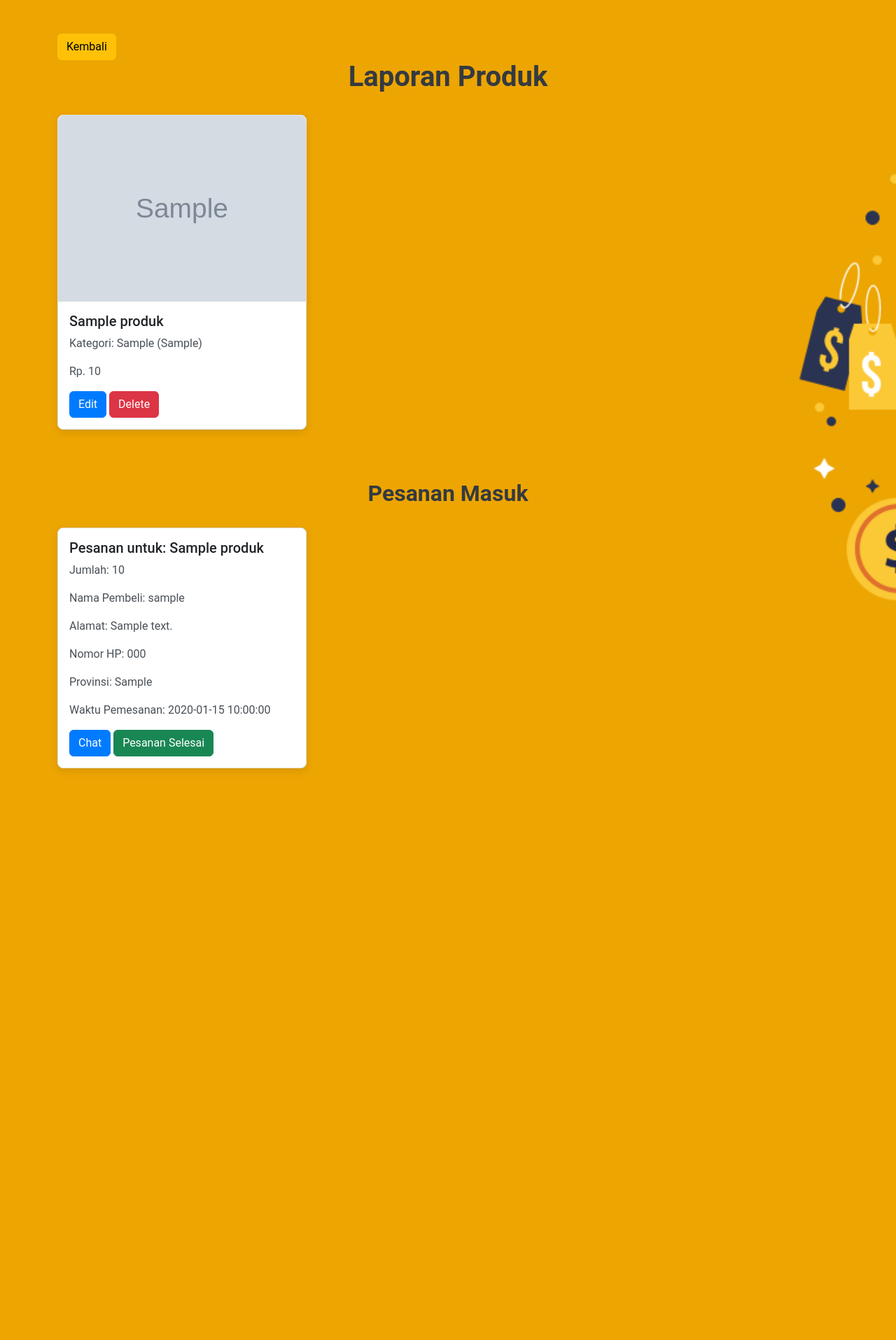
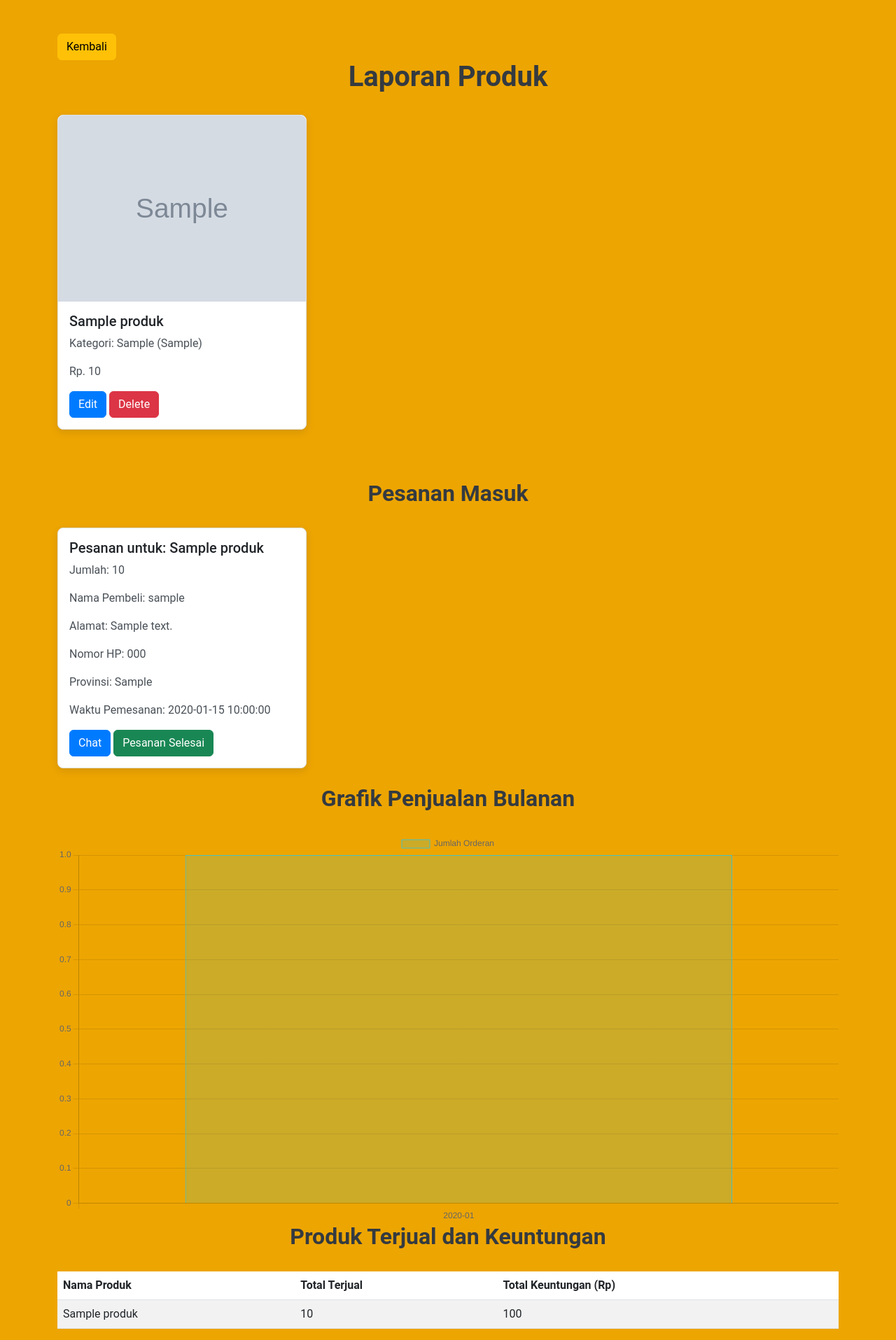
Before and after one commit to 4aDudDu/SEKENID, a PHP site: page /laporan.php in a window 1280 px wide. Shown: the whole page at 70% size. Before the commit the page ends 1102 px from the top, so only its background shows below. Run offline with PHP 8.4, Linux system fonts and the light colour scheme; the visitor is signed in with stand-in values (Sample User, id 1); tables that the repository leaves empty or names only in its code hold one stand-in row (values such as "Sample post"); grey boxes marked "Sample" are stand-in pictures.

Commit message:
update grapik

```diff
--- a/laporan.php
+++ b/laporan.php
@@ -59,6 +59,38 @@
 $order_stmt->bind_param("i", $user);
 $order_stmt->execute();
 $order_result = $order_stmt->get_result();
+
+// Query to get monthly order quantities
+$monthly_order_stmt = $conn->prepare("
+    SELECT DATE_FORMAT(created_at, '%Y-%m') AS month, COUNT(*) AS order_count
+    FROM orders
+    WHERE seller_id = ?
+    GROUP BY month
+    ORDER BY month
+");
+$monthly_order_stmt->bind_param("i", $user);
+$monthly_order_stmt->execute();
+$monthly_order_result = $monthly_order_stmt->get_result();
+
+// Prepare data for Chart.js
+$months = [];
+$order_counts = [];
+while ($row = $monthly_order_result->fetch_assoc()) {
+    $months[] = $row['month'];
+    $order_counts[] = $row['order_count'];
+}
+
+// Query to get sold products and their profits
+$sold_products_stmt = $conn->prepare("
+    SELECT p.namabarang, SUM(o.jumlah) AS total_sold, SUM(o.jumlah * p.harga) AS total_profit
+    FROM orders o
+    JOIN produk p ON o.product_id = p.id
+    WHERE p.seller_id = ?
+    GROUP BY p.namabarang
+");
+$sold_products_stmt->bind_param("i", $user);
+$sold_products_stmt->execute();
+$sold_products_result = $sold_products_stmt->get_result();
 ?>
 
 <!DOCTYPE html>
@@ -69,9 +101,9 @@
     <title>Laporan Produk</title>
     <link href="https://cdn.jsdelivr.net/npm/bootstrap@5.3.0/dist/css/bootstrap.min.css" rel="stylesheet">
     <link rel="stylesheet" href="laporan.css">
+    <script src="https://cdn.jsdelivr.net/npm/chart.js"></script>
 </head>
 <body>
-
     <div class="container mt-5">
         <button type="button" class="btn btn-warning backbtn" id="homeButton">Kembali</button>
         <h1 class="text-center judul">Laporan Produk</h1>
@@ -134,7 +166,62 @@
             }
             ?>
         </div>
+
+        <!-- Sales Chart -->
+        <h2 class="text-center judul">Grafik Penjualan Bulanan</h2>
+        <canvas id="salesChart"></canvas>
+        <script>
+            const ctx = document.getElementById('salesChart').getContext('2d');
+            const salesChart = new Chart(ctx, {
+                type: 'bar',
+                data: {
+                    labels: <?php echo json_encode($months); ?>,
+                    datasets: [{
+                        label: 'Jumlah Orderan',
+                        data: <?php echo json_encode($order_counts); ?>,
+                        backgroundColor: 'rgba(75, 192, 192, 0.2)',
+                        borderColor: 'rgba(75, 192, 192, 1)',
+                        borderWidth: 1
+                    }]
+                },
+                options: {
+                    scales: {
+                        y: {
+                            beginAtZero: true
+                        }
+                    }
+                }
+            });
+        </script>
+
+        <!-- Sold Products and Profits Table -->
+        <h2 class="text-center judul">Produk Terjual dan Keuntungan</h2>
+        <table class="table table-striped">
+            <thead>
+                <tr>
+                    <th>Nama Produk</th>
+                    <th>Total Terjual</th>
+                    <th>Total Keuntungan (Rp)</th>
+                </tr>
+            </thead>
+            <tbody>
+                <?php
+                if ($sold_products_result->num_rows > 0) {
+                    while ($product = $sold_products_result->fetch_assoc()) {
+                        echo "<tr>";
+                        echo "<td>" . $product['namabarang'] . "</td>";
+                        echo "<td>" . $product['total_sold'] . "</td>";
+                        echo "<td>" . number_format($product['total_profit'], 0, ',', '.') . "</td>";
+                        echo "</tr>";
+                    }
+                } else {
+                    echo "<tr><td colspan='3' class='text-center'>Tidak ada produk terjual.</td></tr>";
+                }
+                ?>
+            </tbody>
+        </table>
     </div>
+
     <script>
         document.getElementById("homeButton").addEventListener("click", function () {
             window.location.href = "index.php";
```
